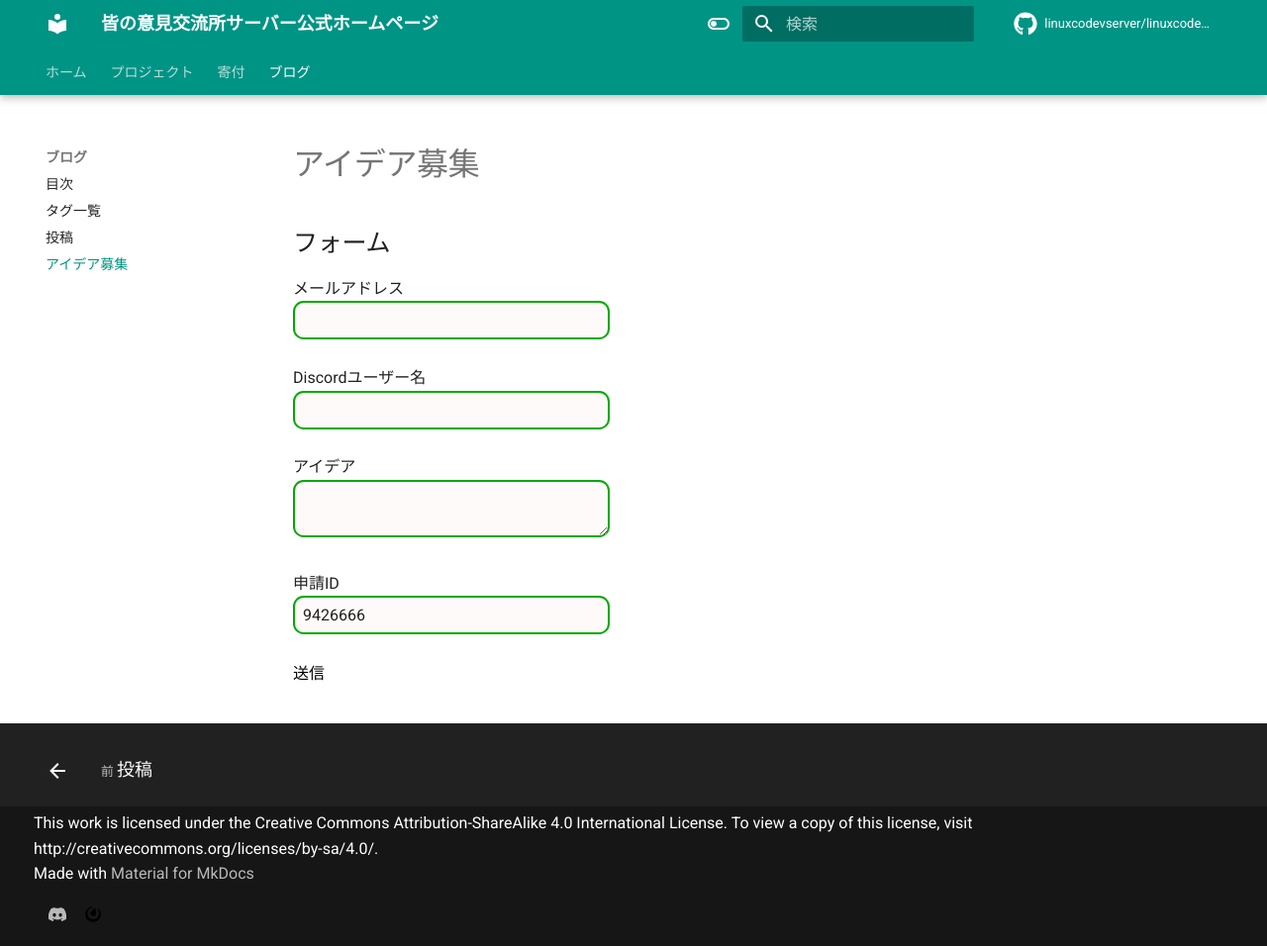
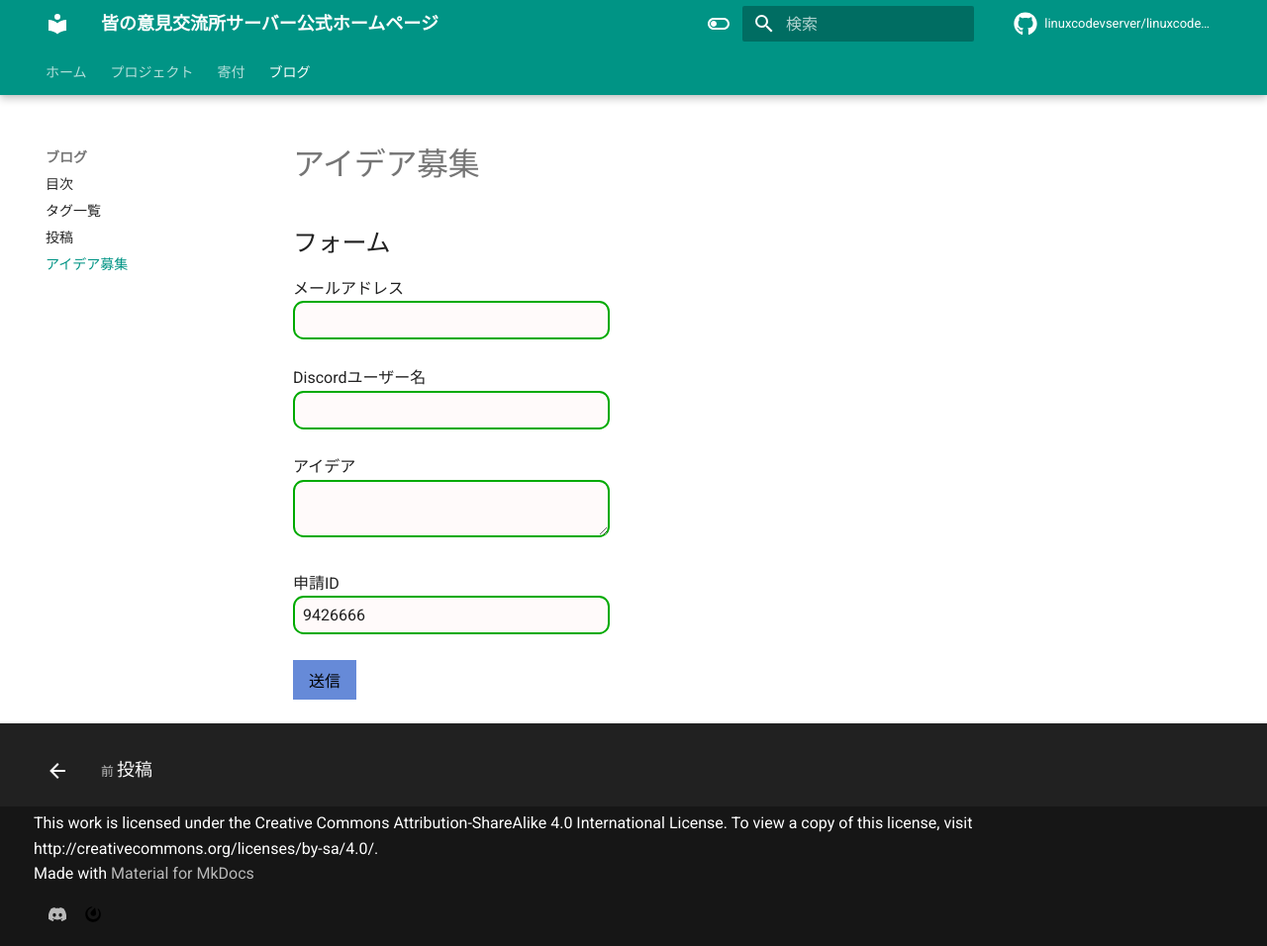
Before and after one commit to linuxcodevserver/linuxcodevserver.github.io, an MkDocs documentation site: the page built from docs/idea.md, in a window 1280 px wide and 956 px high. Shown: the whole window at 99% size. Built offline with MkDocs 1.6.1 and Material for MkDocs 9.7.7, drawn with Linux system fonts in a browser that asks for light colours; comment, search, counter and statistics services are not loaded.

Commit message:
[fix] クラスの指定忘れてた

```diff
--- a/docs/idea.md
+++ b/docs/idea.md
@@ -73,5 +73,5 @@ opacity: 0;
   </label><br><br>
   <!-- <div class="g-recaptcha" data-sitekey="6LeV8NQcAAAAAG3WzxcpLx-e-v3Q8LbCyp1-i1og"></div> -->
   <!-- your other form fields go here -->
-  <button type="submit">送信</button>
+  <button type="submit" class="submitbutton">送信</button>
 </form>
```
